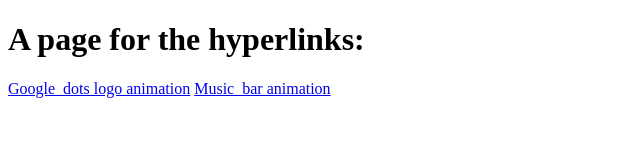
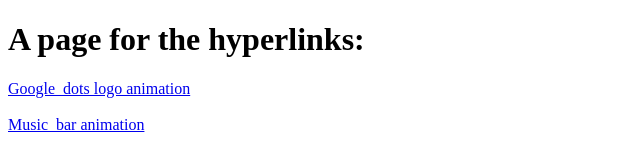
Before and after one commit to apnaranjith/26june, a plain HTML site: page index.html in a window 1280 px wide. Shown: the whole page, without its empty margins (0-640 px from the left). Drawn offline with Linux system fonts and the light colour scheme.

Commit message:
added space

```diff
--- a/index.html
+++ b/index.html
@@ -7,7 +7,7 @@
 </head>
 <body>
     <h1>A page for the hyperlinks:</h1>
-    <a href="./logo.html"> Google_dots logo animation</a>
+    <a href="./logo.html"> Google_dots logo animation</a><br><br>
     <a href="./music.html">Music_bar animation</a>
 
 </body>
```
